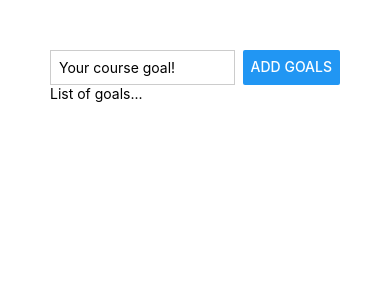
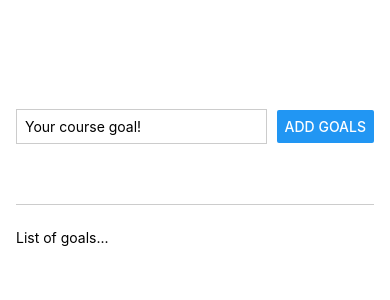
Before and after one commit to JoaoVitorLima242/RNCourse, a React Native app: screen / in a window 390 px wide. Shown: the top 300 px of the page. Built offline with nearby package versions, Linux system fonts and the light colour scheme.

Commit message:
add more styles

```diff
--- a/App.js
+++ b/App.js
@@ -8,7 +8,7 @@
         <TextInput style={styles.TextInput} placeholder='Your course goal!'/>
         <Button title='Add goals'/>
       </View>
-      <View>
+      <View style={styles.goalsContainer}>
         <Text>List of goals...</Text>
       </View>
     </View>
@@ -17,18 +17,29 @@
 
 const styles = StyleSheet.create({
   appContainer: {
-    padding: 50,
+    flex: 1,
+    paddingTop: 50,
+    paddingHorizontal: 16
   },
   inputContainer: {
+    flex: 1,
     flexDirection: 'row',
-    justifyContent: 'space-between'
+    justifyContent: 'space-between',
+    alignItems: 'center',
+    marginBottom: 24,
+    borderBottomWidth: 1,
+    borderBottomColor: '#ccc'
   },
 
   TextInput: {
     borderWidth: 1,
     borderColor: '#ccc',
-    width: '80%',
+    width: '70%',
     marginRight: 8,
     padding: 8
+  },
+
+  goalsContainer: {
+    flex: 4
   }
 });
```
